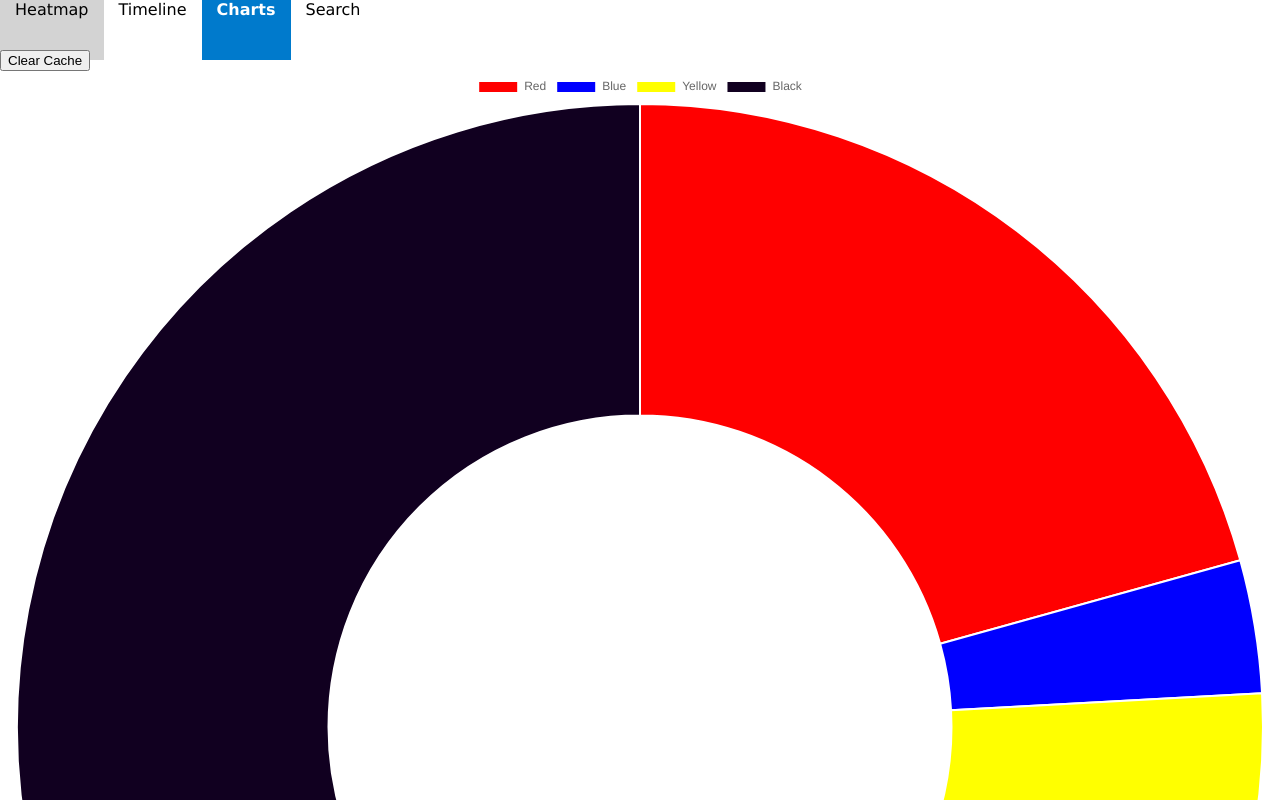
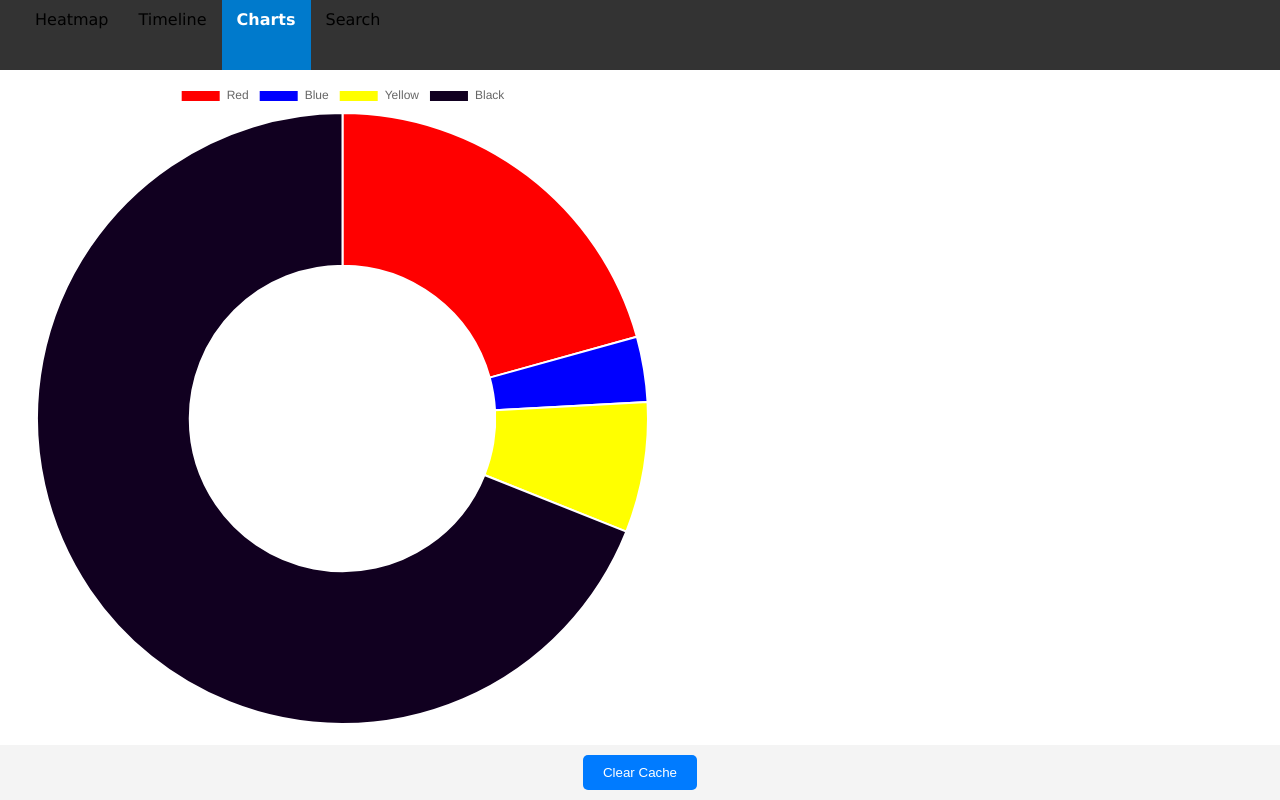
Before and after one commit to staten-island-tech/vue-open-data-project-egggggggggggggggggggggg, a Vue app in the folder proj/: page /chartdata in a window 1280 px wide. Shown: the top 800 px of the page. Built offline with nearby package versions, Linux system fonts and the light colour scheme; no server answers.

Commit message:
HeatMap done. timeline semi done

```diff
--- a/proj/src/App.vue
+++ b/proj/src/App.vue
@@ -1,8 +1,17 @@
 <template>
-  <OptionsMenu></OptionsMenu>
-  <button @click="clearStorage">Clear Cache</button>
-  <router-view>
-    </router-view>
+  <div class="container">
+    <header class="top-bar">
+      <OptionsMenu /> <!-- Assuming this is a top bar menu, let it be on the right or left -->
+    </header>
+
+    <main class="content">
+      <router-view />
+    </main>
+
+    <footer class="footer">
+      <button @click="clearStorage" class="clear-cache-btn">Clear Cache</button>
+    </footer>
+  </div>
 </template>
 
 <script setup>
@@ -15,7 +24,7 @@
   import { delay, HSLtoRGB, uniqueColors, RGBtoHex, queryDBLink } from './utils.js'
   import OptionsMenu from './components/OptionsMenu.vue';
   import { getData,commonData } from './dataProcess.js';
-  const timeLimit = 60*60*24*30*1000;
+  const timeLimit = 60*60*24*30*1000;//cached data expires in a month idk if this a good idea or nah
   async function test()
   {
     if(Date.now() - (Number(localStorage.getItem("timestamp")) || 0) >= timeLimit||!localStorage.getItem("data"))
@@ -42,4 +51,58 @@
 </script>
 
 <style scoped>
+/* Container to manage layout */
+.container {
+  display: flex;
+  flex-direction: column;
+  height: 100vh;
+}
+
+/* Top bar style */
+.top-bar {
+  background-color: #333;
+  color: white;
+  padding: 10px 20px;
+  display: flex;
+  justify-content: space-between;
+  align-items: center;
+  position: fixed;
+  width: 100%;
+  top: 0;
+  left: 0;
+  z-index: 10;
+}
+
+.top-bar .logo {
+  font-size: 24px;
+}
+
+/* Main content area */
+.content {
+  flex-grow: 1;
+  margin-top: 60px; /* Offset for fixed top bar */
+  padding: 20px;
+  overflow-y: auto;
+}
+
+/* Footer style */
+.footer {
+  background-color: #f4f4f4;
+  padding: 10px 20px;
+  text-align: center;
+}
+
+/* Clear cache button */
+.clear-cache-btn {
+  padding: 10px 20px;
+  background-color: #007BFF;
+  color: white;
+  border: none;
+  border-radius: 5px;
+  cursor: pointer;
+}
+
+.clear-cache-btn:hover {
+  background-color: #0056b3;
+}
 </style>
--- a/proj/src/dataProcess.js
+++ b/proj/src/dataProcess.js
@@ -1,9 +1,24 @@
+import { parse } from "vue/compiler-sfc";
 import { queryDBLink } from "./utils";
 
 
 const offenses = {}
 const commonData =  {
-    "arrest_date": {},
+    "arrest_date": {
+      "01":{},
+      "02":{},
+      "03":{},
+      "04":{},
+      "05":{},
+      "06":{},
+      "07":{},
+      "08":{},
+      "09":{},
+      "10":{},
+      "11":{},
+      "12":{},
+
+    },
     "pd_desc": "CRIMINAL POSSESSION WEAPON",
     "ofns_desc": "DANGEROUS WEAPONS",
     "law_cat_cd": {},
@@ -22,6 +37,7 @@ const commonData =  {
     "law_code":{},
     "latitude":{},
     "longitude":{},
+    "coordinates":[]
   }//data to check
   function parseCrimes(pd_desc)
   {
@@ -54,19 +70,20 @@ const commonData =  {
     }//FIX THE DATES
     let dataVal = dv.toString();
     if(dataKey=="longitude"||dataKey=="latitude")
-      {
-        console.log(dv.toString());
-        dataVal = parseFloat(parseFloat(dv).toFixed(2));
+    {
+      return
     }
-    if(dataKey=="arrest_date")
+    if(dataKey=="arrest_date")//no counte for crime in yr, add add
     {
       dataVal = dataVal.split('T')[0].split('-');
       const year = `Year: ${dataVal[0]}`;
-      const month =  `Month: ${dataVal[1]}`;
-      const day =  `Day: ${dataVal[2]}`;
-      commonData[dataKey][year] = (commonData[dataKey][year] || 0) + 1;
-      commonData[dataKey][month] = (commonData[dataKey][month] || 0) + 1;
-      commonData[dataKey][day] = (commonData[dataKey][day] || 0) + 1;
+      const month =  `${dataVal[1]}`;
+      const day =  `${dataVal[2]}`;
+      if(!commonData[dataKey][month])
+      {
+        commonData[dataKey][month] = {};
+      }
+      commonData[dataKey][month][day] = (commonData[dataKey][month][day] || 0) + 1;
       return;
     }
     if(dataKey=="arrest_key"){return}
@@ -85,17 +102,27 @@ const commonData =  {
     const dbLength = Number((await fetchData("https://data.cityofnewyork.us/resource/uip8-fykc.json?$select=count(*)"))[0].count);
     const newLink = queryDBLink(
       {
-        limit:1000,
+        limit:dbLength,
       }
     )//for th heatmap just trim precision here
-
+    const heatMapData= new Map();
     const newData =  await fetchData(newLink);
     console.log("Took", performance.now()-start,"ms to fetch Data")
     newData.forEach(item=>
       {
+        const long = parseFloat(parseFloat(item.longitude).toFixed(4));
+        const lat = parseFloat(parseFloat(item.latitude).toFixed(4));
+        if (lat !== null && long !== null && lat !== 0 && long !== 0 && !isNaN(lat) && !isNaN(long))
+        {
+          const coordinates = [long,lat];
+          commonData.coordinates.push(coordinates);
+        }
         for(const [key,value] of Object.entries(item))
         {
-          commonDataCondense(key, value)
+          if(key!="longitude"||key!="latitude")
+          {
+            commonDataCondense(key, value)
+          }
         }
       }
     )
--- a/proj/src/utils.js
+++ b/proj/src/utils.js
@@ -42,4 +42,31 @@ function queryDBLink(searchParams)
   }
   return baseURL;
 }
-export { delay, HSLtoRGB, uniqueColors, RGBtoHex, queryDBLink }
+function monthName(num)
+{
+  const date = new Date(0, num-1);
+  return date.toLocaleString('default', {month:"long"});
+}
+function cacheData(data, unique_key, expireTime)//im prob not gonna use this
+{
+  localStorage.setItem(unique_key, data)
+  localStorage.setItem(unique_key+"expiryDate",
+    {
+      timestamp:Date.now(),
+      expiration:expireTime
+    }
+  );
+}
+function retrieveData(unique_key)//check if valid to retrieve cached data.
+{
+  const timestuff =  JSON.parse(localStorage.getItem(unique_key+"expiryDate") )
+  if(Time.now() - timestuff.timestamp <= timestuff.expiration)
+  {
+    return "recache data"
+  }
+  else
+  {
+    return true;
+  }
+}
+export { delay, HSLtoRGB, uniqueColors, RGBtoHex, queryDBLink, monthName }
--- a/proj/src/views/HeatMap.vue
+++ b/proj/src/views/HeatMap.vue
@@ -9,37 +9,32 @@ import { onMounted, ref } from 'vue'; // Import Vue Composition API functions
 import L from 'leaflet';
 import 'leaflet/dist/leaflet.css';
 import 'leaflet.heat'; // Import leaflet.heat plugin
-let data = localStorage.getItem("data");
-console.log(JSON.parse(data))
+let data = JSON.parse(localStorage.getItem("data"));
 const map = ref(null); // Create a ref for the map container
 
 // Function to initialize the map
 const initializeMap = () => {
   // Create the map object and set its initial view (latitude, longitude, zoom level)
-  const leafletMap = L.map(map.value).setView([40.7128, -74.0060], 13);
+  const leafletMap = L.map(map.value).setView([40.7128, -74.0060], 15);
 
   // Add OpenStreetMap tile layer
   L.tileLayer('https://{s}.tile.openstreetmap.org/{z}/{x}/{y}.png', {
     attribution: '&copy; <a href="https://www.openstreetmap.org/copyright">OpenStreetMap</a> contributors',
   }).addTo(leafletMap);
 
-  // Example data points for the heatmap (latitude, longitude, intensity)
-  const heatData = [
-    [51.505, -0.09, 1.0], // Lat, Lng, Intensity
-  ];
+  // Aggregate all heat data into a single array
+  const heatData = data.coordinates.map(element => [element[1], element[0], 0.5]);
 
-  // Add heatmap layer to the map
+  // Add heatmap layer with the aggregated data
   L.heatLayer(heatData, {
-    radius: 100, // Size of the heatmap points
-    blur: 1,      // Blur intensity of the points
-    maxZoom: 15,   // Maximum zoom level for the heatmap
+    radius: 10,  // Adjust size of the heat points
+    blur: 0.1,   // Adjust blur intensity
+    maxZoom: 15,
   }).addTo(leafletMap);
 };
 
 // Lifecycle hook to run the map initialization after component is mounted
 onMounted(() => {
-
-
   initializeMap();
 });
 </script>
--- a/proj/src/views/TimeLine.vue
+++ b/proj/src/views/TimeLine.vue
@@ -1,31 +1,63 @@
 <template>
-    <Line :data="lineChartData" :options="lineChartOptions"></Line>
+    <Line :data="lineChartData" :options="lineChartOptions" :key="chartKey"></Line>
+    <button>Month</button>
 </template>
 
 <script setup>
     import { Chart as ChartJS, CategoryScale, LinearScale, PointElement, LineElement, Title, Tooltip, Legend } from 'chart.js';
     import { Line } from 'vue-chartjs'; ChartJS.register(CategoryScale, LinearScale, PointElement, LineElement, Title, Tooltip, Legend);
-    import { commonData } from '../dataProcess.js'
-    import { onMounted } from 'vue'
+    import { onMounted, reactive, ref } from 'vue'
+    import { monthName } from '@/utils';
+    const data =  JSON.parse(localStorage.getItem("data"));
+ //probably the stupidest thing ive ever written
+    const months = ['Janurary', 'February', 'March', 'April', 'May', 'June', 'July', 'August', 'September', 'October', 'November', 'December'];
+    const chartKey = ref(0);
     const lineChartData =
-    {
+    reactive({
         labels: ['January', 'February', 'March', 'April', 'May', 'June', 'July'],
         datasets:
         [{
-            label: 'Data One',
+            label: 'Janurary',
             backgroundColor: '#f87979',
             data: [40, 39, 10, 40, 39, 80, 40]
         }]
-    }
+    })
     const lineChartOptions =
-    {
+    reactive({
         responsive: true,
         maintainAspectRatio: true
+    })
+    function displayMonthData()
+    {
+        lineChartData.labels = months;
+        const actualDates = data.arrest_date;
+        const actualStuff = []
+        for(const [key, value] of Object.entries(actualDates))
+        {
+            let counter = 0;
+            for(const[key2, value2] of Object.entries(value))
+            {
+                counter+=value2;
+            }
+            actualStuff.push(counter);//at the end of the count just set it to the the key
+            console.log(counter)
+        }
+        console.log(actualStuff)
+        lineChartData.datasets[0].data = actualStuff;
+        chartKey.value++;
+        console.log(lineChartData)
     }
-    console.log("common data", commonData)
+    function sortOneMonth(month)
+    {
+        lineChartData.labels = Object.keys(data.arrest_date[month]);
+        lineChartData.datasets[0].data = Object.values(data.arrest_date[month])
+        chartKey.value++;
+    }
+
     onMounted(()=>
     {
-        console.log("skibid toilet")
+        displayMonthData();
+        sortOneMonth("01")
     }
     )
 
```
